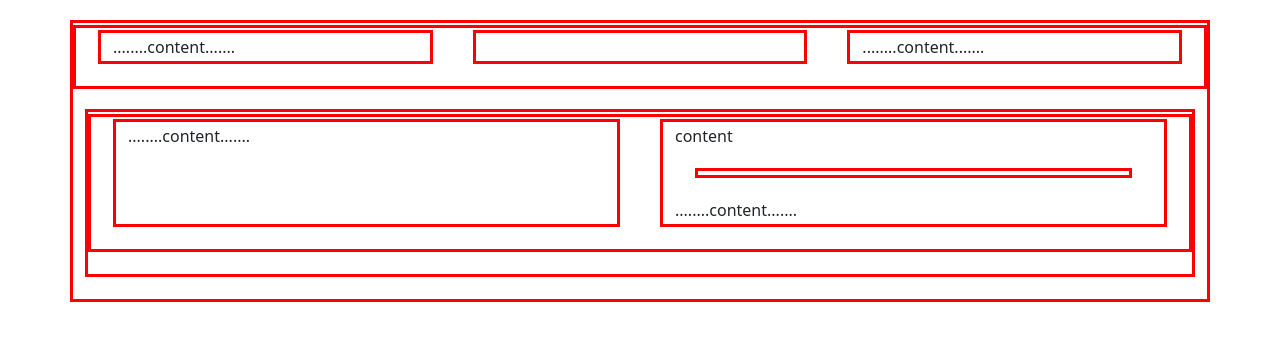
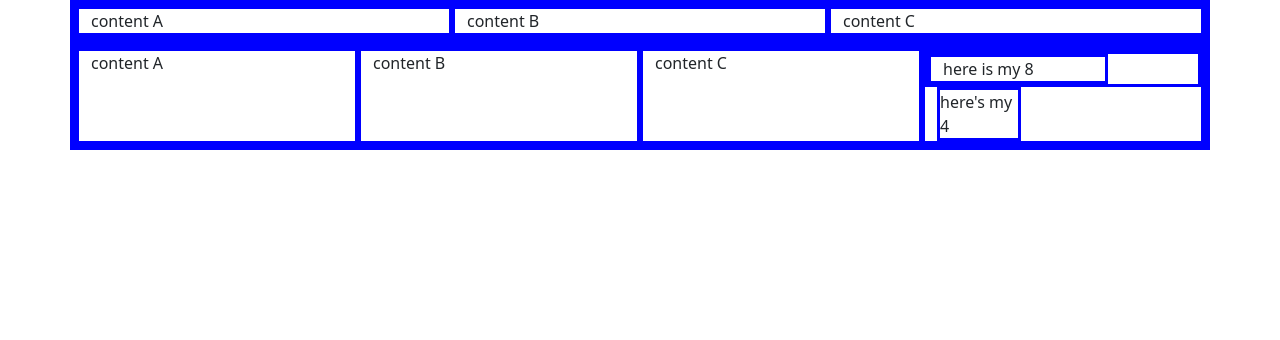
Before and after one commit to dureyshehwar/Bootstrap-1, a website: page index.html in a window 1280 px wide. Drawn offline with nearby package versions, Linux system fonts and the light colour scheme.

Commit message:
adding the rest of the files

```diff
--- a/index.html
+++ b/index.html
@@ -8,10 +8,10 @@
     <script src="./node_modules/bootstrap/dist/js/bootstrap.bundle.js" defer></script>
   <style>
     div{
-      border-style: solid;
-      border-color:red;
-      padding: 2px;
-      margin: 20px;
+      border-style:solid;
+      border-color:blue;
+
+
 
     }
 
@@ -21,33 +21,52 @@
   <body>
     <div class="container">
       <div class="row">
-        <div class="col-lg">
+        <div class="col-lg 3">
 
-          ........content.......
+          content A
         </div>
 
-       <div class="col-lg">
+       <div class="col-lg 9">
+          content B
+      </div>
 
-      </div>
-        <div class="col-lg">
-          ........content.......
+      <div class="col-lg 3">
+          content C
+          </div>
           </div>
           </div>
 
 <div class="container fluid">
+  <div class="row">
+    <div class="col-sm">
 
-    <div class="row">
-      <div class="col-sm">
-        ........content.......
+      content A
+    </div>
+
+   <div class="col-sm">
+      content B
+  </div>
+
+  <div class="col-sm">
+      content C
       </div>
       <div class="col-sm">
-        content
-     <div class="col-sm ">
+ <div class="row">
+  <div class="col-md-8">
+    here is my 8
+
+  </div>
+
+ </div>
+
+ <div class="col-md-4">
+  here's my 4
+ </div>
+
       </div>
-        ........content.......
-        </div>
-        </div>
-        </div>
+</div>
+
+
 
 </body>
 </html>
```
